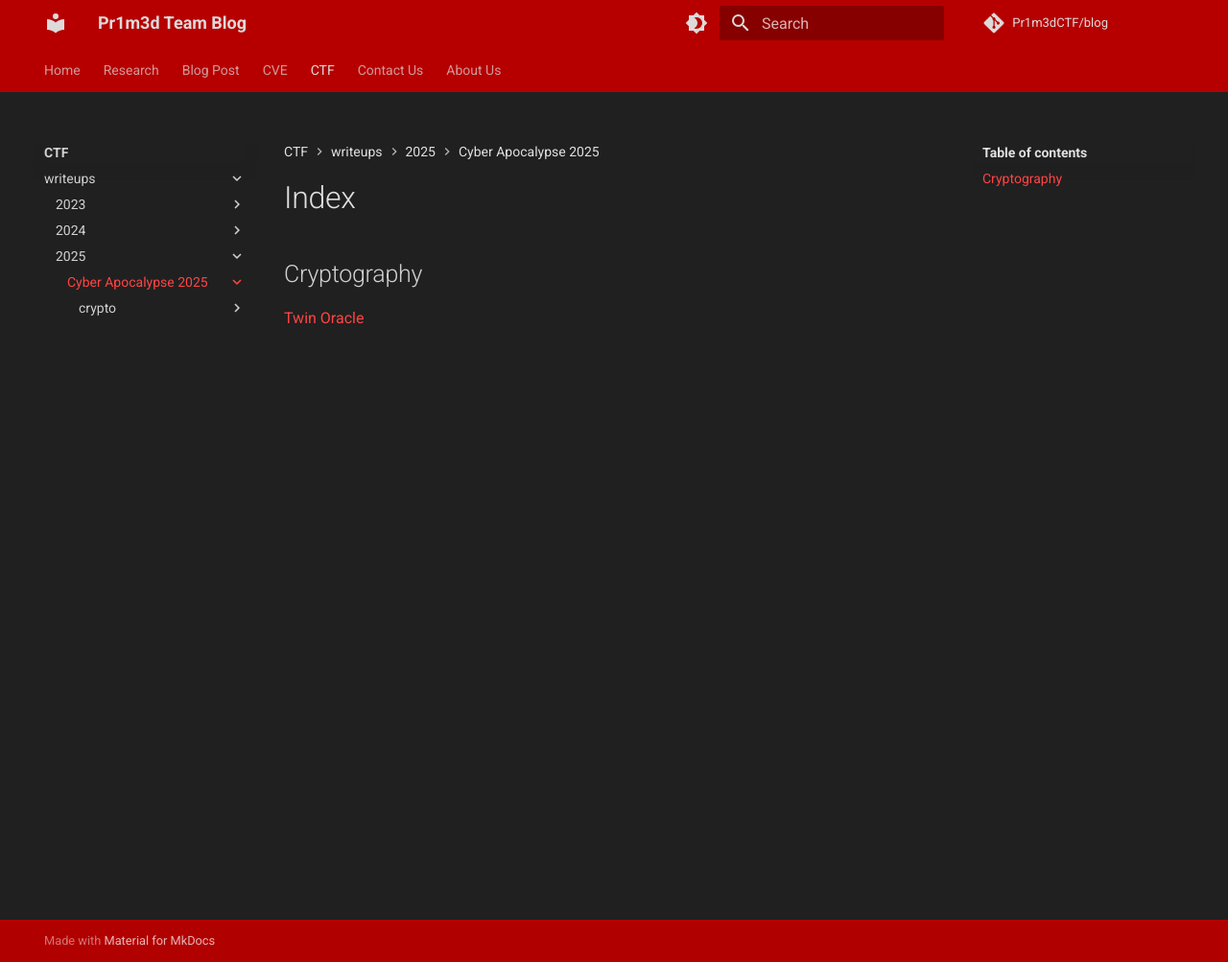
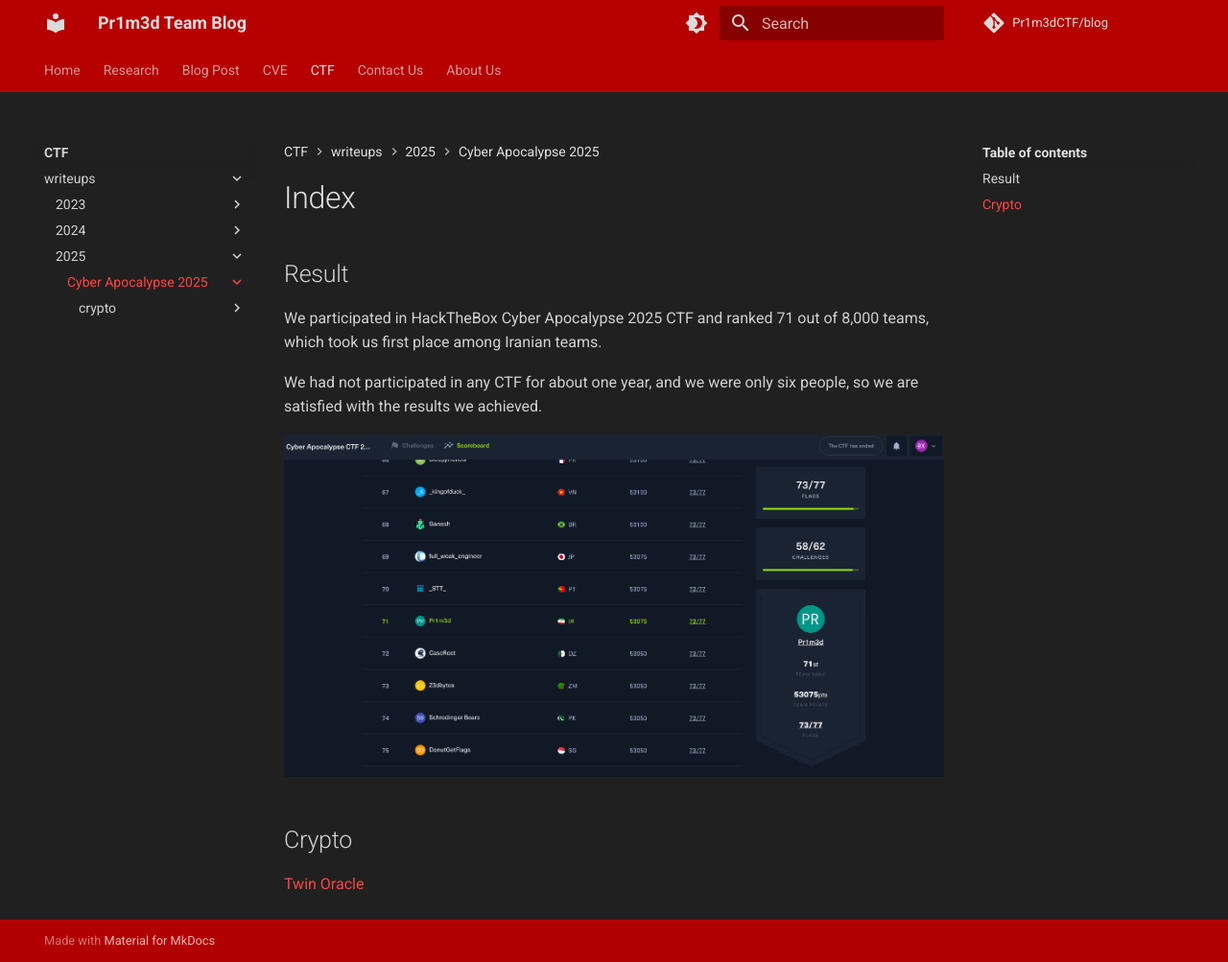
Before and after one commit to Pr1m3dCTF/blog, an MkDocs documentation site: the page built from docs/CTF/writeups/2025/Cyber-Apocalypse-2025/index.md, in a window 1280 px wide and 1003 px high. Shown: the whole window at 96% size. Built offline with MkDocs 1.6.1 and Material for MkDocs 9.7.7, drawn with Linux system fonts in a browser that asks for light colours; comment, search, counter and statistics services are not loaded.

Commit message:
Cyber Apocalypse 2025 CTF index page

```diff
--- a/docs/CTF/writeups/2025/Cyber-Apocalypse-2025/index.md
+++ b/docs/CTF/writeups/2025/Cyber-Apocalypse-2025/index.md
@@ -1,2 +1,11 @@
-## Cryptography
+## Result
+
+We participated in HackTheBox Cyber Apocalypse 2025 CTF and ranked 71 out of 8,000 teams, which took us first place among Iranian teams.
+
+We had not participated in any CTF for about one year, and we were only six people, so we are satisfied with the results we achieved.
+
+![scorebord](img/scoreboard.png)
+
+## Crypto
+
 [Twin Oracle](crypto/twin-oracle)
```
Also changed, not shown: docs/CTF/writeups/2025/Cyber-Apocalypse-2025/img/scoreboard.png (added).
